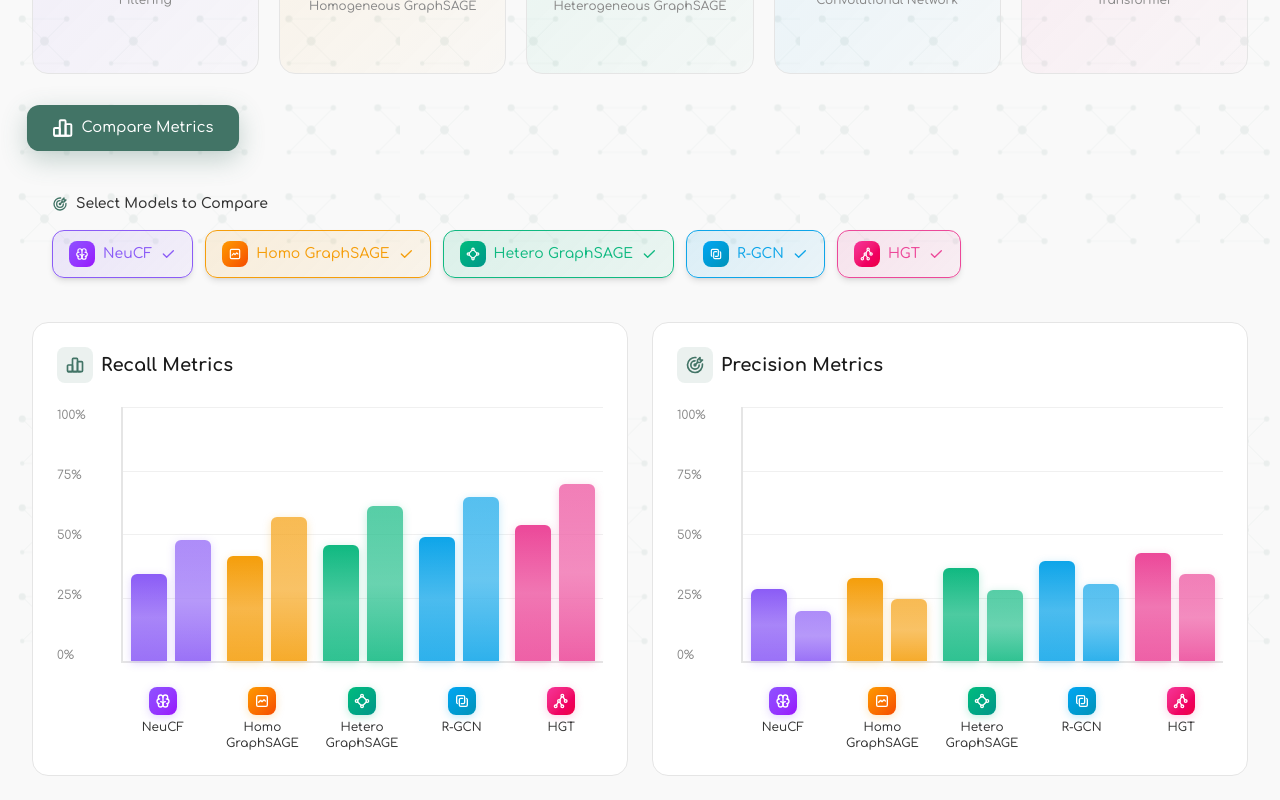
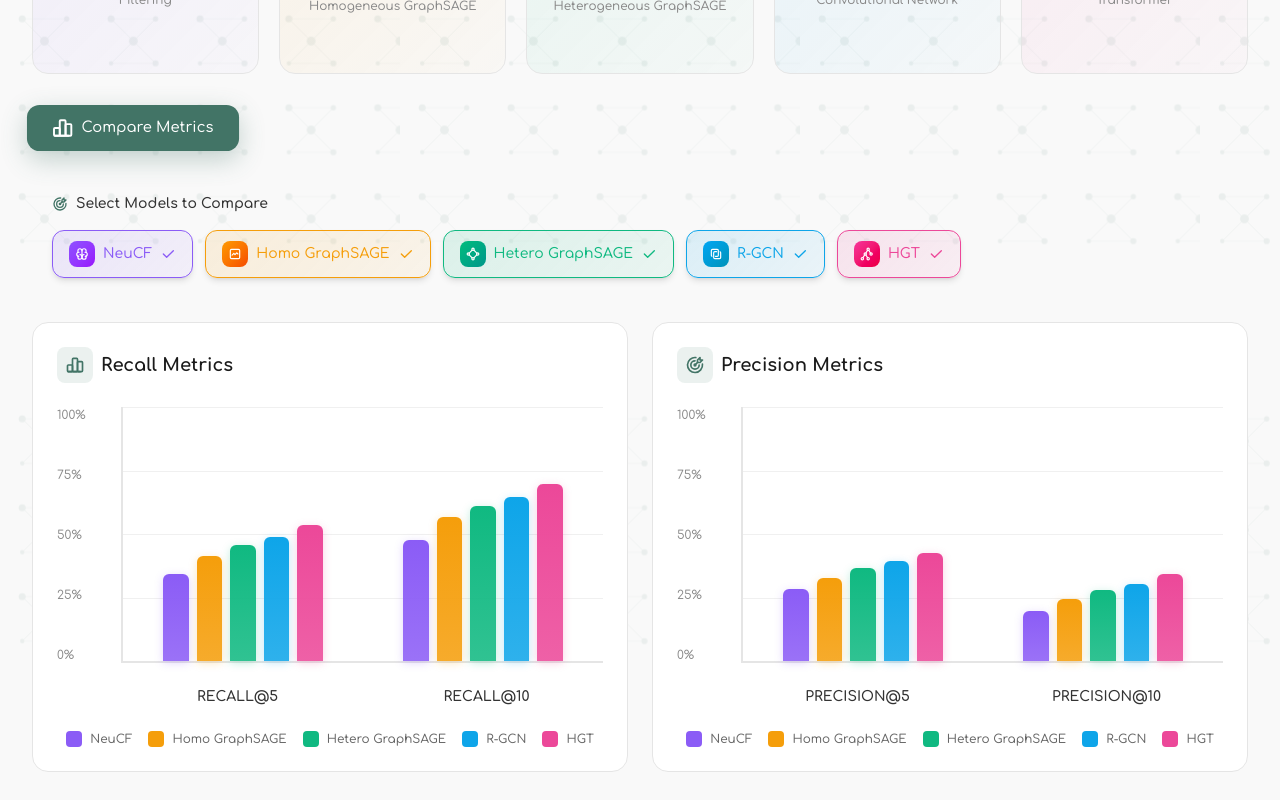
Before and after one commit to PrasadSimhadri/Drug-Recommendataion, a Next.js app: page /model-compare in a window 1280 px wide. Shown: the part 470-1270 px from the top of the page. Built offline with nearby package versions, Linux system fonts and the light colour scheme.

Commit message:
changes the format of showing graphs using histogram and boxplots

```diff
--- a/src/app/model-compare/page.tsx
+++ b/src/app/model-compare/page.tsx
@@ -212,66 +212,34 @@ function GroupedBarChart({ models, metrics, title, icon: Icon }: {
 
                         {/* Grouped Bars */}
                         <div className="absolute inset-0 flex items-end justify-around gap-4 px-2 h-full">
-                            {models.map((model, modelIndex) => {
-
-                                // console.log("🧠 Rendering model:", model.name, model.metrics);
-
+                            {metrics.map((metric, metricIndex) => {
                                 return (
                                     <div
-                                        key={model.id}
+                                        key={metric}
                                         className="flex-1 flex items-end justify-center gap-2 h-full"
-                                        style={{ maxWidth: '120px' }}
+                                        style={{ maxWidth: '160px' }}
                                     >
-                                        {/* Group of bars for this model */}
-                                        {metrics.map((metric, metricIndex) => {
+                                        {models.map((model, modelIndex) => {
                                             const value = model.metrics[metric as keyof typeof model.metrics];
                                             const heightPercentage = value * 100;
-
-                                            // console.log("📈 Bar data", {
-                                            //     chart: title,
-                                            //     model: model.name,
-                                            //     metric,
-                                            //     rawValue: value,
-                                            //     heightPercentage
-                                            // });
-
                                             const barColor = model.color;
-                                            const opacity = metricIndex === 0 ? 'FF' : 'B3'; // FF=100%, B3=70%
 
                                             const barStyle = {
                                                 height: isVisible ? `${heightPercentage}%` : '0%',
-                                                background: `linear-gradient(180deg, ${barColor}${opacity}, ${barColor}dd)`,
+                                                background: `linear-gradient(180deg, ${barColor}, ${barColor}dd)`,
                                                 boxShadow: `0 2px 8px ${barColor}40`,
-                                                transitionDelay: `${modelIndex * 100 + metricIndex * 50}ms`,
+                                                transitionDelay: `${metricIndex * 150 + modelIndex * 80}ms`,
                                             };
-
-                                            // console.log("🎨 Bar style", {
-                                            //     chart: title,
-                                            //     model: model.name,
-                                            //     metric,
-                                            //     barStyle
-                                            // });
 
                                             return (
                                                 <div
-                                                    key={metric}
-                                                    className="flex-1 relative group cursor-pointer h-full"
+                                                    key={model.id}
+                                                    className="flex-1 relative h-full"
                                                 >
-                                                    {/* Value label on hover */}
-                                                    <div className="opacity-0 group-hover:opacity-100 transition-opacity duration-200 absolute -top-10 left-1/2 transform -translate-x-1/2 text-xs font-bold whitespace-nowrap bg-white px-2 py-1 rounded shadow-lg z-20"
-                                                        style={{ color: barColor }}
-                                                    >
-                                                        {metric.replace('@', '@')}: {(value * 100).toFixed(1)}%
-                                                    </div>
-
-                                                    {/* Bar */}
                                                     <div
-                                                        className="w-full rounded-t-md transition-all duration-1000 ease-out absolute bottom-0 overflow-hidden group-hover:scale-105 group-hover:shadow-lg"
+                                                        className="absolute bottom-0 w-full rounded-t-md transition-all duration-1000"
                                                         style={barStyle}
-                                                    >
-
-                                                        <div className="absolute inset-0 bg-gradient-to-t from-transparent via-white/20 to-transparent" />
-                                                    </div>
+                                                    />
                                                 </div>
                                             );
                                         })}
@@ -283,37 +251,32 @@ function GroupedBarChart({ models, metrics, title, icon: Icon }: {
 
                     {/* X-axis labels (Model names with icons) - OUTSIDE chart area */}
                     <div className="flex justify-around gap-4 mt-6">
-                        {models.map(model => {
-                            const ModelIcon = model.icon;
-                            return (
-                                <div key={model.id} className="flex-1 flex flex-col items-center" style={{ maxWidth: '120px' }}>
-                                    <div
-                                        className={`p-1.5 rounded-lg bg-gradient-to-br ${model.gradient} shadow-sm mb-1`}
-                                        style={{ boxShadow: `0 2px 8px ${model.color}40` }}
-                                    >
-                                        <ModelIcon className="w-4 h-4 text-white" />
-                                    </div>
-                                    <span className="text-xs font-medium text-[#333] text-center">{model.name}</span>
-                                </div>
-                            );
-                        })}
+                        {metrics.map(metric => (
+                            <div
+                                key={metric}
+                                className="flex-1 text-center text-sm font-semibold text-[#333]"
+                                style={{ maxWidth: '160px' }}
+                            >
+                                {metric.toUpperCase()}
+                            </div>
+                        ))}
                     </div>
                 </div>
 
                 {/* Legend */}
-                {/* <div className="flex justify-center gap-6 mt-6">
-                    {metrics.map((metric, index) => (
-                        <div key={metric} className="flex items-center gap-2">
+                <div className="flex justify-center flex-wrap gap-4 mt-6">
+                    {models.map(model => (
+                        <div key={model.id} className="flex items-center gap-2">
                             <div
                                 className="w-4 h-4 rounded"
-                                style={{ background: metricColors[index] }}
+                                style={{ background: model.color }}
                             />
                             <span className="text-xs font-medium text-[#666]">
-                                {metric.replace('@', ' @')}
+                                {model.name}
                             </span>
                         </div>
                     ))}
-                </div> */}
+                </div>
             </div>
         </div>
     );
```
